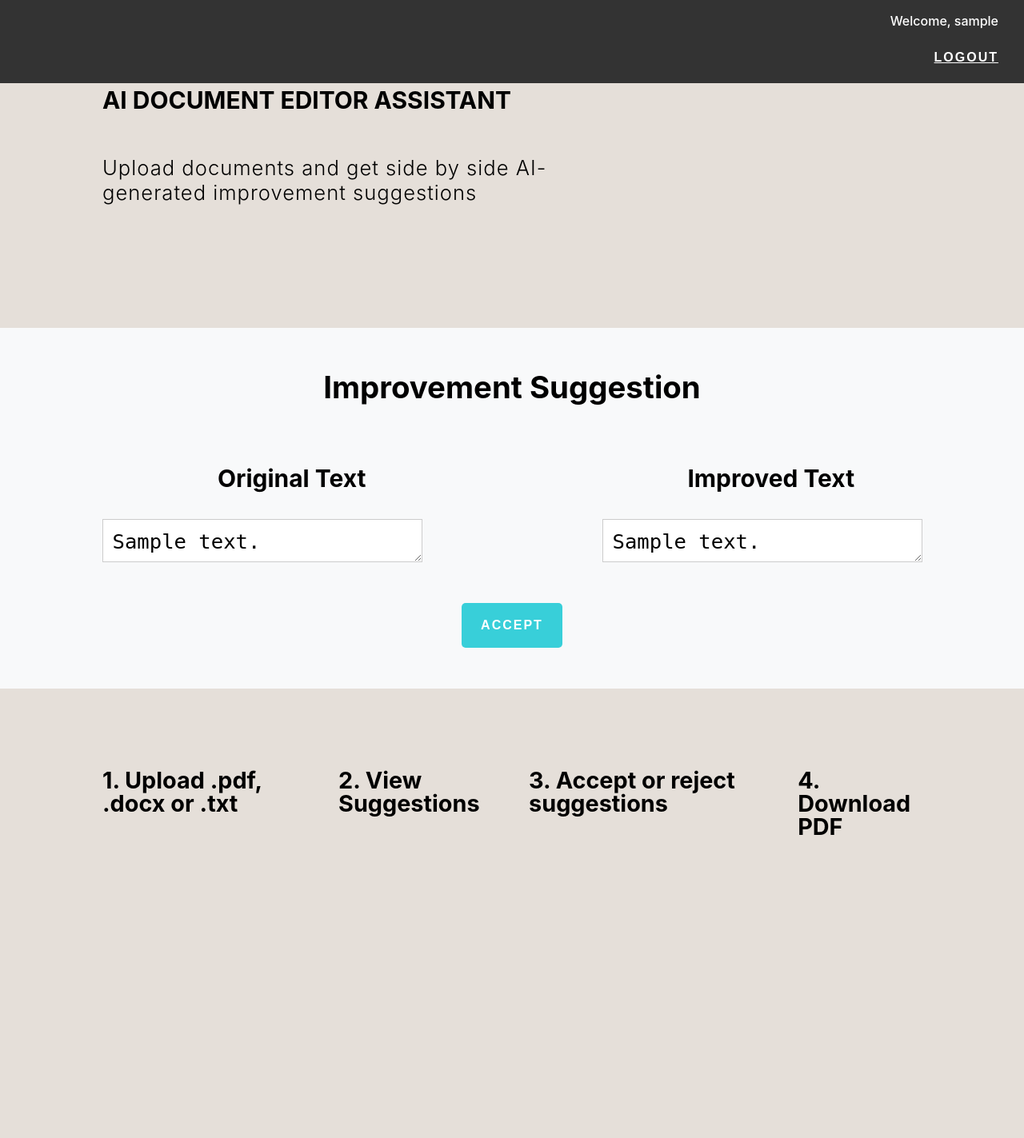
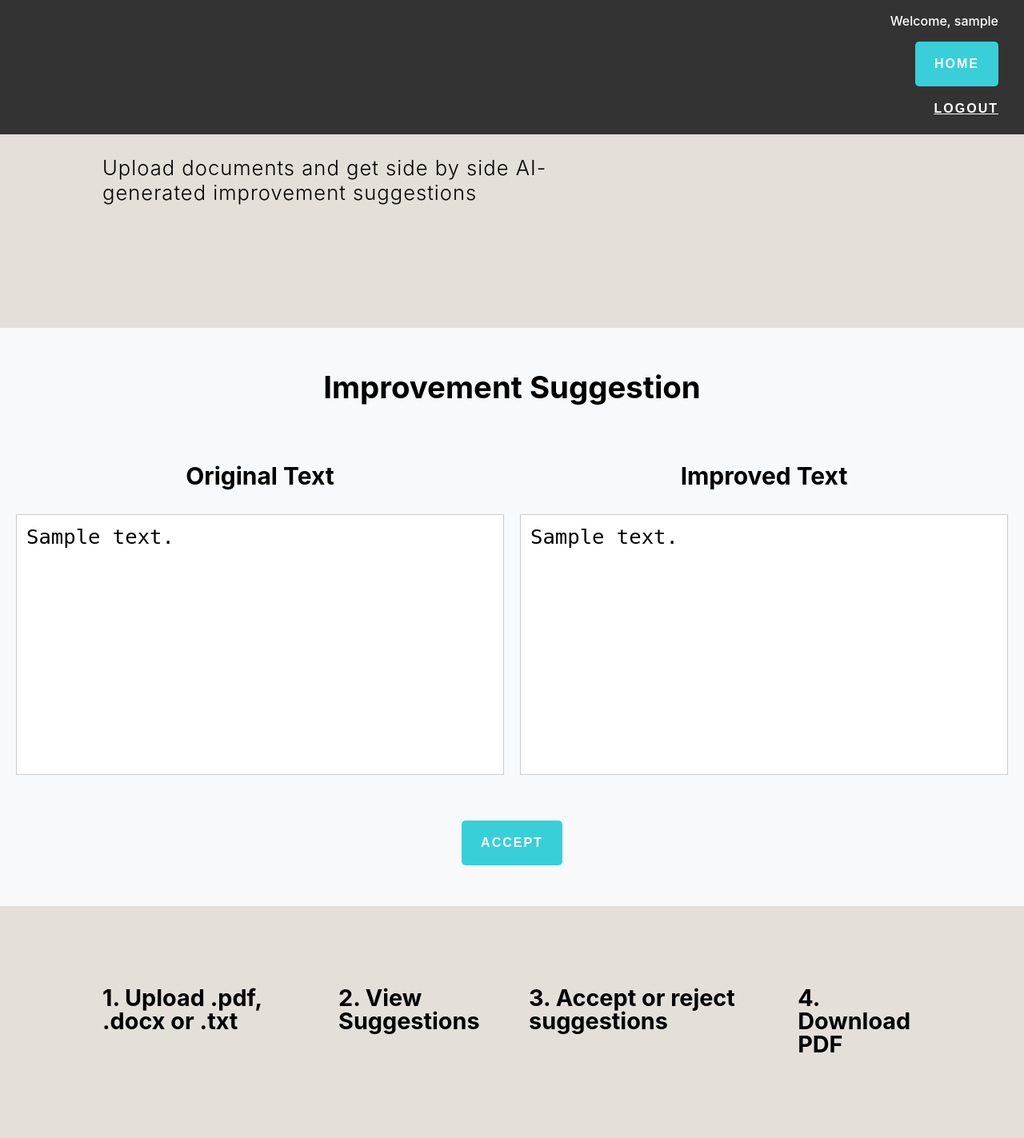
Before and after one commit to DerrickKirimi/Ai-Document-Editor-Assistant, a Django app: page /documents/1/accept/ in a window 1280 px wide. Shown: the whole page at 80% size. Before the commit the page ends 1044 px from the top, so only its background shows below. Run offline with Django 4.2, Linux system fonts and the light colour scheme; a user stored in the database is signed in; tables that the repository leaves empty hold one stand-in row (values such as "Sample post"); some libraries are stand-ins or nearby versions.

Commit message:
UI and PDF generation improvements

```diff
--- a/app1/templates/app1/base.html
+++ b/app1/templates/app1/base.html
@@ -23,6 +23,10 @@
                     {% if user.is_authenticated %}
                         <div class="welcome-logout">
                             <span id="welcome-user">Welcome, {{ request.user.username }}</span>
+                            <form action="{% url 'main' %}" method="post" style="display: inline;">
+                                {% csrf_token %}
+                                <button type="submit" class="custom-btn">Home</button>
+                            </form>
                             <form action="{% url 'logout' %}" method="post" style="display:inline;">
                                 {% csrf_token %}
                                 <button type="submit" class="logout-btn">Logout</button>
--- a/app1/templates/app1/showImproved.html
+++ b/app1/templates/app1/showImproved.html
@@ -39,10 +39,11 @@
               {% csrf_token %}
               <button type="submit" class="custom-btn">Export to PDF</button>
             </form>
+            <!--
             <form action="{% url 'main' %}" method="post" style="display: inline;">
               {% csrf_token %}
               <button type="submit" class="custom-btn">Home</button>
-            </form>
+            </form> -->
           </div>
           <br>
         </form>
--- a/app1/templates/app1/showSuggestions.html
+++ b/app1/templates/app1/showSuggestions.html
@@ -18,6 +18,7 @@
     {% block content %}
     <div class="container">
         <h2 class="center">Improvement Suggestion</h2>
+
         <!-- Notification Container -->
         <div class="notification-container">
           {% for message in messages %}
@@ -26,28 +27,27 @@
               </div>
           {% endfor %}
         </div>
+
         <form method="post" action="{% url 'accept_improvements' document_id=document.id %}">
           {% csrf_token %}
 
-          <table>
-            <tr>
-              <td style="text-align: center; padding-left: 250px; padding-right: 50px;">
-                  <h3>Original Text</h3>
-              </td>
-              <td style="text-align: center; padding-left: 350px; padding-right: 150px;">
-                  <h3>Improved Text</h3>
-              </td>
-            </tr>
-          </table>
+          <div class="textarea-container" style="display: flex; gap: 20px; align-items: flex-start;">
+            <div class="text-area" style="flex: 1;">
+                <h3>Original Text</h3>
+                <textarea name="original_text" rows="10" readonly>{{ original_text|safe }}</textarea>
+            </div>
+            <div class="text-area" style="flex: 1;">
+                <h3>Improved Text</h3>
+                <textarea name="improved_text" rows="10">{{ improved_text|safe }}</textarea>
+            </div>
+        </div>
 
-          <div class="textarea-container" style="display: flex; justify-content: space-around;">
-            <textarea name="original_text" rows="1" readonly oninput="autoResize(this)">{{ original_text|safe }}</textarea>
-            <textarea name="improved_text" rows="1" oninput="autoResize(this)">{{ improved_text }}</textarea>
-          </div>
+
 
           <br>
           <button type="submit" class="custom-btn">Accept</button>
         </form>
+
         <br>
     </div>
     {% endblock %}
@@ -67,18 +67,6 @@
                 console.error(error);
             });
 
-        // Auto-resize text areas
-        function autoResize(textarea) {
-            // Reset height to enable shrink
-            textarea.style.height = 'auto';
-            // Set the height to scroll height
-            textarea.style.height = textarea.scrollHeight + 'px';
-        }
-
-        // Initial resize for existing content
-        document.querySelectorAll('textarea').forEach(autoResize);
-
-
         // Automatically close notifications after 5 seconds
         document.addEventListener('DOMContentLoaded', function () {
             setTimeout(function () {
@@ -94,8 +82,6 @@
                 textSection.scrollIntoView({ behavior: 'smooth' });
             }
         });
-
-
     </script>
     {% endblock script %}
   </body>
--- a/app1/views.py
+++ b/app1/views.py
@@ -275,16 +275,54 @@ def show_improved(request, document_id):
 def clean_html(html):
     return bleach.clean(html, strip=True)
 
+import io
+from django.http import HttpResponse
+from django.template.loader import render_to_string
+from bs4 import BeautifulSoup
+
+from django.http import HttpResponse
+from django.template.loader import render_to_string
+from django.shortcuts import get_object_or_404
+from weasyprint import HTML
+from .models import Document
+from django.contrib.auth.decorators import login_required
+from bs4 import BeautifulSoup
+
+from django.http import HttpResponse
+from django.template.loader import render_to_string
+from django.shortcuts import get_object_or_404
+from weasyprint import HTML
+from .models import Document
+from django.contrib.auth.decorators import login_required
+from bs4 import BeautifulSoup
+
 @login_required
 def export_pdf(request, document_id):
     document = get_object_or_404(Document, id=document_id, user=request.user)
 
-    # Clean the improved text
-    cleaned_text = clean_html(document.content.improved_text)
+    # Get the HTML content from the improved text
+    html_content = document.content.improved_text
+
+    # Use BeautifulSoup to clean and modify the HTML
+    soup = BeautifulSoup(html_content, 'html.parser')
+
+    # Optional: Clean specific tags, remove unwanted attributes, or modify structure
+    for tag in soup.find_all():
+        # Example: Strip unwanted attributes like class and style
+        for attr in ["class", "style"]:
+            if attr in tag.attrs:
+                del tag[attr]
+
+    # Maintain new lines by replacing <br> tags and ensuring paragraph tags are used
+    for br in soup.find_all('br'):
+        br.insert_before('\n')  # Insert a new line before <br> tags
+
+    # Convert back to a string while keeping the text formatted properly
+    cleaned_html = soup.prettify()  # Use prettify for structured HTML
 
     # Render the HTML for the PDF
     context = {
-        'improved_text': cleaned_text,
+        'improved_text': cleaned_html,  # Use cleaned HTML for rendering
         'document': document,
     }
     html_string = render_to_string('app1/pdf_template.html', context)
--- a/static/css/show.css
+++ b/static/css/show.css
@@ -7,42 +7,24 @@ body {
   min-height: 100vh;
   font-family: -apple-system, BlinkMacSystemFont, 'Segoe UI', Roboto, Oxygen, Ubuntu, Cantarell, 'Open Sans', 'Helvetica Neue', sans-serif;
   font-size: 16px;
-  position: relative; /* Added position:relative to the body */
+  position: relative; /* Body positioning */
 }
 
 .container {
   text-align: center;
   padding: 20px;
-
-  //display: flex;
-  //gap: 10px;
-  //justify-content: center; /* Centers textareas within the form */
-  //width: 100%;
-  //max-width: 800px; /* Optional: Set a max width for the text areas container */
 }
 
-/* Add this to your existing CSS or adjust as needed */
-/* .notification-container {
-  position: fixed;
-  margin-top: 20px;
-  top: 20px;
-  right: 20px;
-  width: 300px;
-  z-index: 999;
-  display: flex;
-  flex-direction: row;
-} */
-
+/* Notification styles */
 .notification-container {
-  margin: 20px auto; /* Center the container horizontally and provide top/bottom margin */
-  width: 70%; /* Set a specific width */
-  max-width: 400px; /* Set a maximum width if needed */
+  margin: 20px auto; /* Center horizontally and provide top/bottom margin */
+  width: 70%; /* Width of notification container */
+  max-width: 400px; /* Set a maximum width */
   z-index: 999;
   display: flex;
   flex-direction: column; /* Change to column to stack notifications vertically */
   align-items: center; /* Center items horizontally */
 }
-
 
 .notification {
   margin-bottom: 10px;
@@ -61,7 +43,6 @@ body {
   background-color: #F8D7DA;
   color: #721C24;
 }
-
 
 .custom-btn {
   background-color: #38CFD9;
@@ -83,26 +64,25 @@ h2 {
 
 .textarea-container {
   display: flex;
-  gap: 10px; /* Space between textareas */
-  justify-content: center; /* Center the textareas */
+  gap: 20px; /* Space between the two text areas */
   width: 100%; /* Full width of the container */
 }
 
-.textarea-container textarea {
-  width: 400px; /* Set a fixed width for each textarea */
+.text-area {
+  flex: 1; /* Allow each textarea to grow equally */
+}
+
+textarea {
+  width: 100%; /* Full width of the container */
   height: auto; /* Allow height to adjust based on content */
   padding: 12px;
-  box-sizing: border-box;
+  box-sizing: border-box; /* Include padding and border in width/height */
   font-size: 1.6rem;
   margin-bottom: 20px;
-  resize: vertical; /* Allow vertical resizing if needed */
   border: 1px solid #ccc;
-  transition: border 0.3s ease;
+  resize: none; /* Disable resizing */
 }
 
-
-
-
 textarea:hover {
-  border: 3px dashed #23424A;
+  border: 3px dashed #23424A; /* Highlight on hover */
 }
```
Also changed, not shown: app1/pdf_template.html (deleted, +0 -26 lines), app1/templates/app1/logout.html (+6 -4 lines), app1/templates/app1/pdf_template.html (+31 -9 lines).
